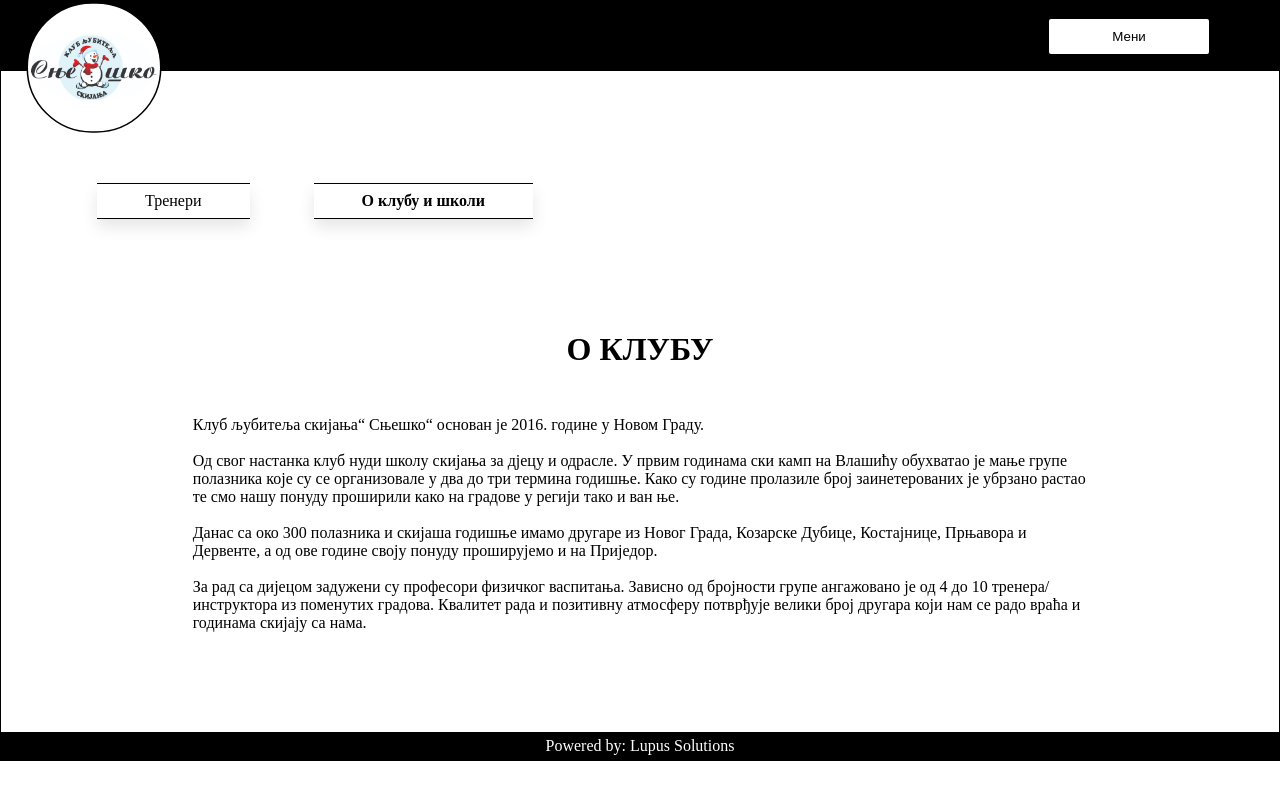
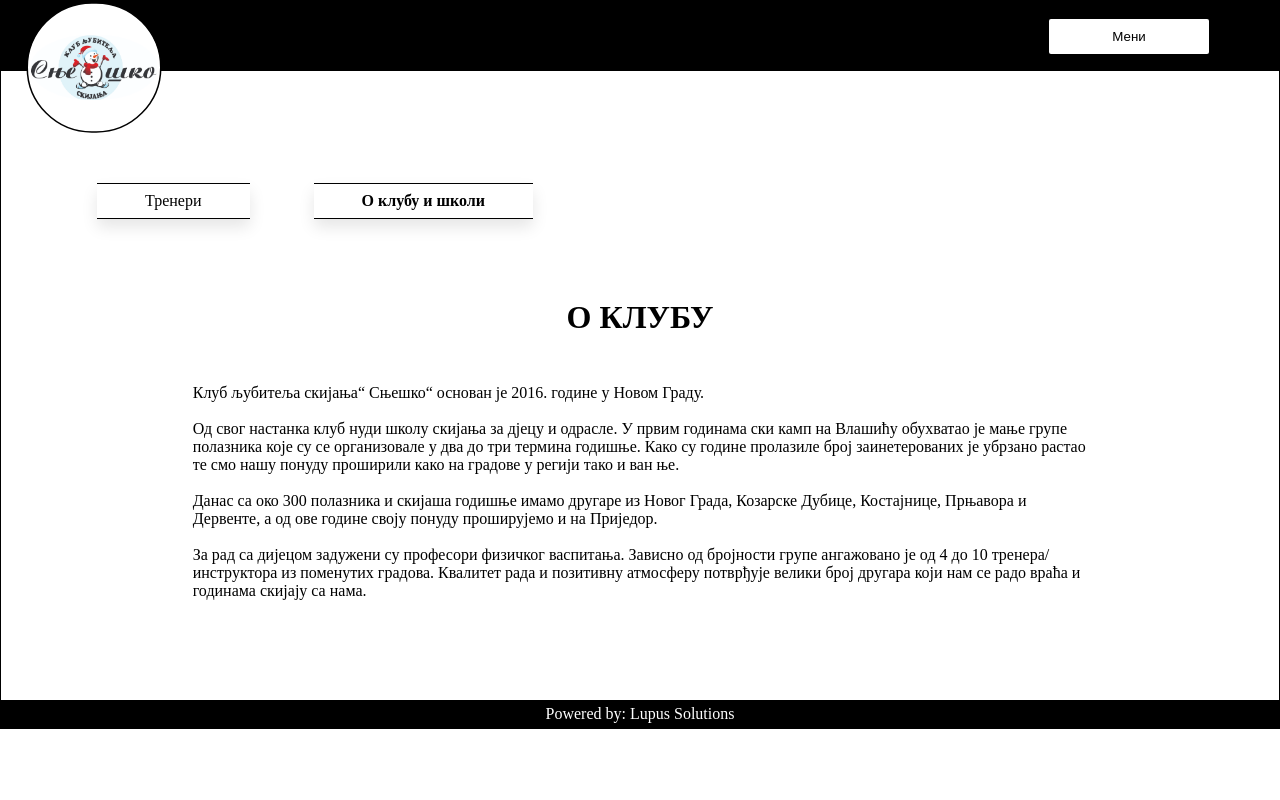
Before and after one commit to Lupus93v/skikamp, a React (Create React App) app: page /aboutus/aboutclub in a window 1280 px wide. Built offline with nearby package versions, Linux system fonts and the light colour scheme.

Commit message:
few changes

```diff
--- a/src/Pages/HomePage.js
+++ b/src/Pages/HomePage.js
@@ -16,7 +16,7 @@ export default function HomePage() {
   useEffect(() => {
     const intervalId = setInterval(() => {
       setCurrentImageIndex((prevIndex) => (prevIndex + 1) % images.length)
-    }, 2000)
+    }, 3000)
 
     return () => clearInterval(intervalId)
   }, [images.length])
--- a/src/index.css
+++ b/src/index.css
@@ -139,7 +139,7 @@ body {
 }
 
 .about-club-container {
-  margin-top: 5em;
+  margin-top: 3em;
   margin-bottom: 5em;
   display: flex;
   flex-direction: column;
```
